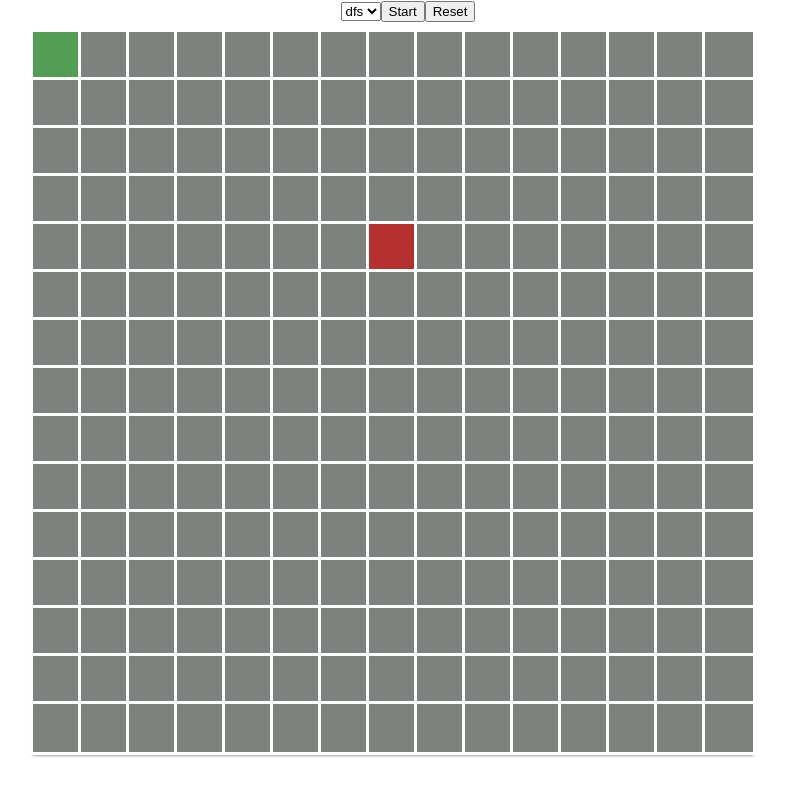
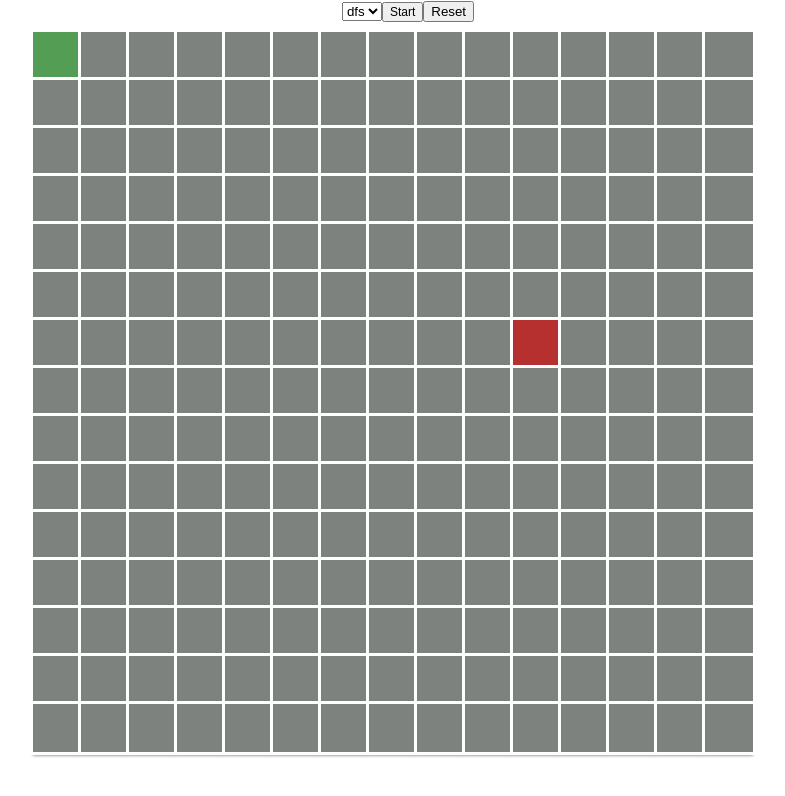
Before and after one commit to jimmylu1/pathfinder-visualizer, a React (Create React App) app: page / in a window 1280 px wide. Shown: the top 796 px of the page, without its empty margins (232-1017 px from the left). Built offline with nearby package versions, Linux system fonts and the light colour scheme.

Commit message:
more updates on styling

```diff
--- a/package.json
+++ b/package.json
@@ -6,8 +6,10 @@
     "@testing-library/jest-dom": "^4.2.4",
     "@testing-library/react": "^9.5.0",
     "@testing-library/user-event": "^7.2.1",
+    "bootstrap": "^4.4.1",
     "prop-types": "^15.7.2",
     "react": "^16.13.1",
+    "react-bootstrap": "^1.0.1",
     "react-dom": "^16.13.1",
     "react-scripts": "3.4.1"
   },
--- a/src/components/Node.js
+++ b/src/components/Node.js
@@ -50,7 +50,7 @@ export default class Node extends Component {
     }
 
     //toggle hover styling when not on visited or shortest path
-    if (hover && (addClass !== "shortest" && addClass !== 'visited')) {
+    if (hover && (addClass !== "shortest" && addClass !== "visited")) {
       addClass = "hovering ";
     }
 
--- /dev/null
+++ b/src/components/Pathfinder.css
@@ -0,0 +1,17 @@
+/* .pathfinder {
+  width: 750;
+  height: 750;
+  margin: "0px auto";
+  margin-top: "10px";
+}
+
+.board {
+  width: 750;
+  height: 750;
+  margin: "0px auto";
+  margin-top: "10px";
+} */
+
+.startButton {
+  cursor: pointer;
+}
--- a/src/components/Pathfinder.js
+++ b/src/components/Pathfinder.js
@@ -1,6 +1,9 @@
 import React, { Component } from "react";
 import Node from "./Node";
 import Proptypes from "prop-types";
+
+//styling
+// import { Button } from "react-bootstrap";
 
 import { ALGORITHMS, INITIALSTATE } from "./constants.js";
 
@@ -182,8 +185,16 @@ export default class Pathfinder extends Component {
             return <option value={key}>{key}</option>;
           })}
         </select>
-        <button onClick={() => startSearch(algorithm)}>Start</button>
-        <button onClick={() => reset()}>Reset</button>
+        <button
+          style={{ fontSize: "12px" }}
+          className="startButton"
+          onClick={() => startSearch(algorithm)}
+        >
+          Start
+        </button>
+        <button className="resetButton" onClick={() => reset()}>
+          Reset
+        </button>
         <div
           style={{
             width: 750,
--- a/src/components/constants.js
+++ b/src/components/constants.js
@@ -17,5 +17,5 @@ export const INITIALSTATE = {
   moveEnd: false,
   drawWall: false,
   startNode: { row: 0, col: 0 },
-  endNode: { row: 4, col: 7 }
+  endNode: { row: 6, col: 10 }
 };
```
Also changed, not shown: 1 other file (tests, documents, lock files or other folders).
